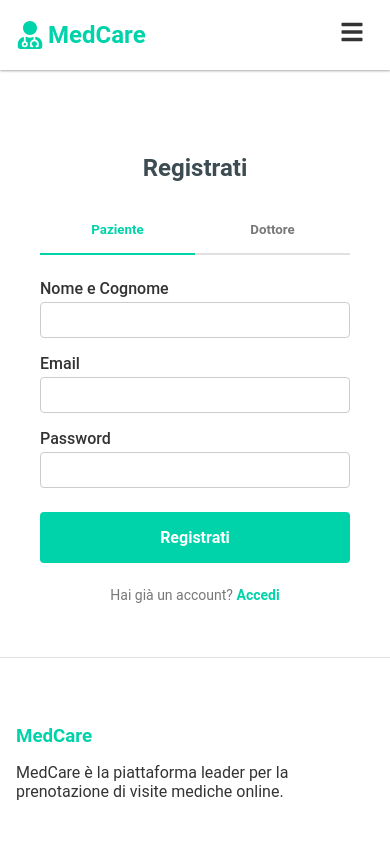
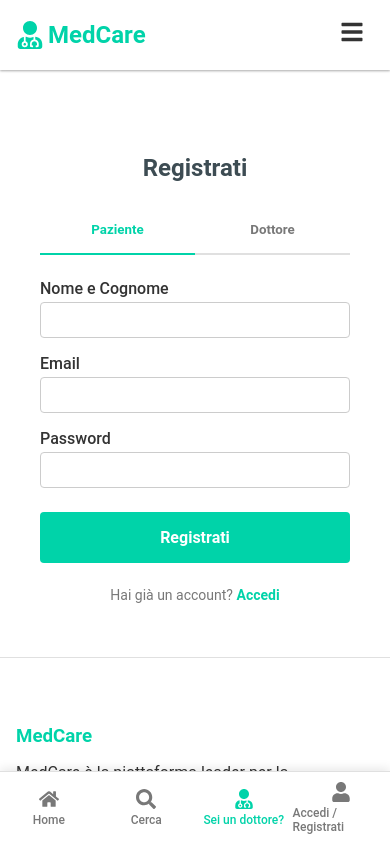
Before and after one commit to lorevange/CSD_Project_App-frontend, a React (Create React App) app: page /register in a window 390 px wide. Shown: the top 844 px of the page. Built offline with nearby package versions, Linux system fonts and the light colour scheme.

Commit message:
Implementation of the Bottom Navigation bar. It will appear on mobile devices and allow easy access to key sections of the app.

```diff
--- a/src/App.js
+++ b/src/App.js
@@ -6,6 +6,8 @@ import SearchResults from "./pages/SearchResults";
 import DoctorProfile from "./pages/DoctorProfile";
 import Login from "./pages/Login";
 import Register from "./pages/Register";
+
+import BottomNav from "./components/BottomNav";
 
 function App() {
   return (
@@ -18,6 +20,7 @@ function App() {
         <Route path="/login" element={<Login />} />
         <Route path="/register" element={<Register />} />
       </Routes>
+      <BottomNav />
     </BrowserRouter>
   );
 }
--- /dev/null
+++ b/src/components/BottomNav.js
@@ -0,0 +1,32 @@
+import React from 'react';
+import { NavLink } from 'react-router-dom';
+import { FaHome, FaSearch, FaUser, FaUserMd } from 'react-icons/fa';
+import { useTranslation } from 'react-i18next';
+import '../styles/BottomNav.css';
+
+const BottomNav = () => {
+    const { t } = useTranslation();
+
+    return (
+        <nav className="bottom-nav">
+            <NavLink to="/" className={({ isActive }) => `bottom-nav-item ${isActive ? 'active' : ''}`} end>
+                <FaHome className="nav-icon" />
+                <span className="nav-label">{t('nav.home')}</span>
+            </NavLink>
+            <NavLink to="/search" className={({ isActive }) => `bottom-nav-item ${isActive ? 'active' : ''}`}>
+                <FaSearch className="nav-icon" />
+                <span className="nav-label">{t('hero.search_button')}</span>
+            </NavLink>
+            <NavLink to="/register?type=doctor" className={({ isActive }) => `bottom-nav-item ${isActive ? 'active' : ''}`}>
+                <FaUserMd className="nav-icon" />
+                <span className="nav-label">{t('nav.doctor')}</span>
+            </NavLink>
+            <NavLink to="/login" className={({ isActive }) => `bottom-nav-item ${isActive ? 'active' : ''}`}>
+                <FaUser className="nav-icon" />
+                <span className="nav-label">{t('nav.login')}</span>
+            </NavLink>
+        </nav>
+    );
+};
+
+export default BottomNav;
--- /dev/null
+++ b/src/styles/BottomNav.css
@@ -0,0 +1,45 @@
+.bottom-nav {
+    display: none;
+    /* Hidden by default on desktop */
+    position: fixed;
+    bottom: 0;
+    left: 0;
+    width: 100%;
+    background-color: var(--bg-main);
+    box-shadow: 0 -2px 10px rgba(0, 0, 0, 0.1);
+    z-index: 1000;
+    justify-content: space-around;
+    align-items: center;
+    padding: 10px 0;
+    border-top: 1px solid var(--border-color);
+}
+
+.bottom-nav-item {
+    display: flex;
+    flex-direction: column;
+    align-items: center;
+    text-decoration: none;
+    color: var(--text-light);
+    font-size: 12px;
+    flex: 1;
+    transition: color 0.3s;
+}
+
+.bottom-nav-item.active {
+    color: var(--color-primary);
+}
+
+.nav-icon {
+    font-size: 20px;
+    margin-bottom: 4px;
+}
+
+.nav-label {
+    font-weight: 500;
+}
+
+@media (max-width: 768px) {
+    .bottom-nav {
+        display: flex;
+    }
+}
```
